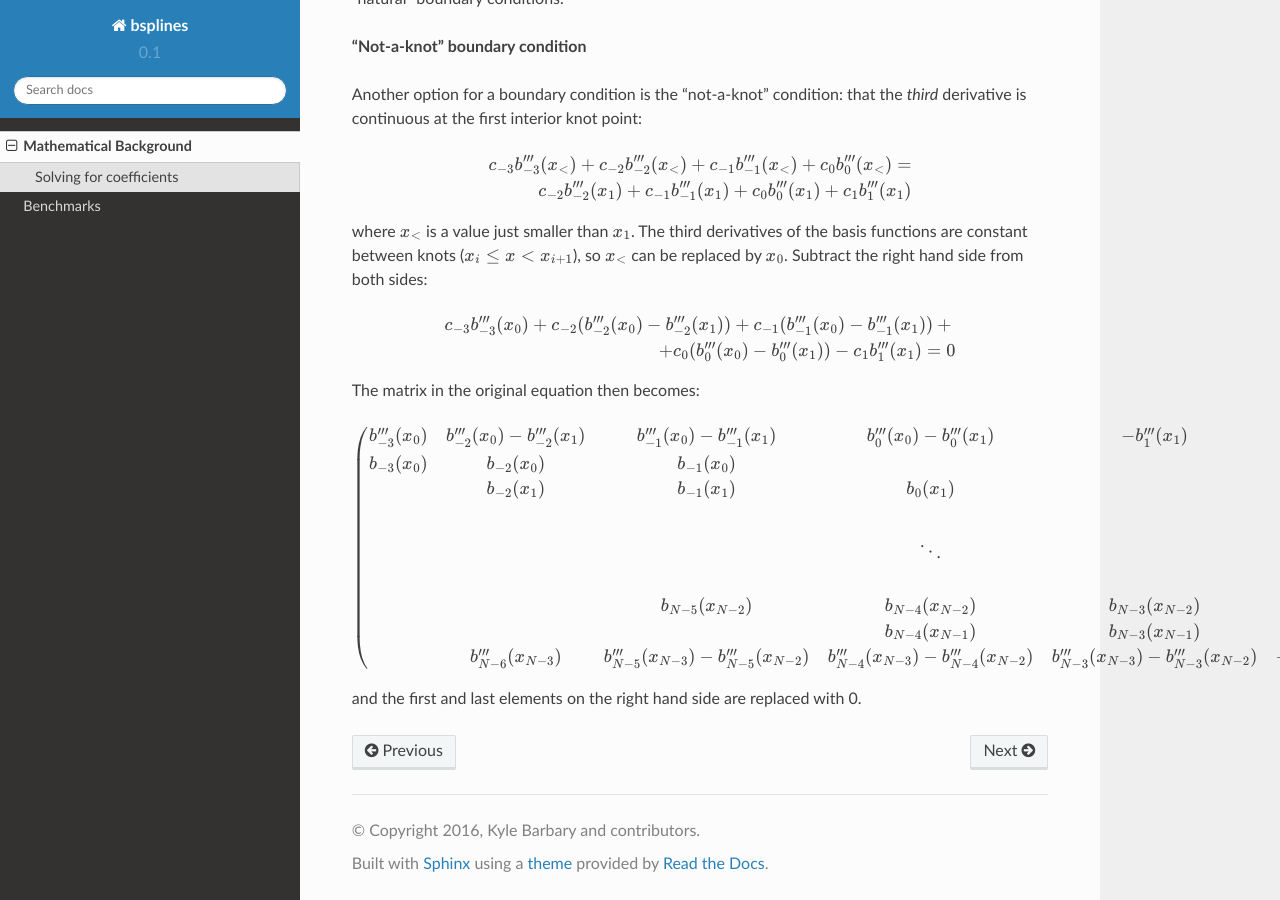
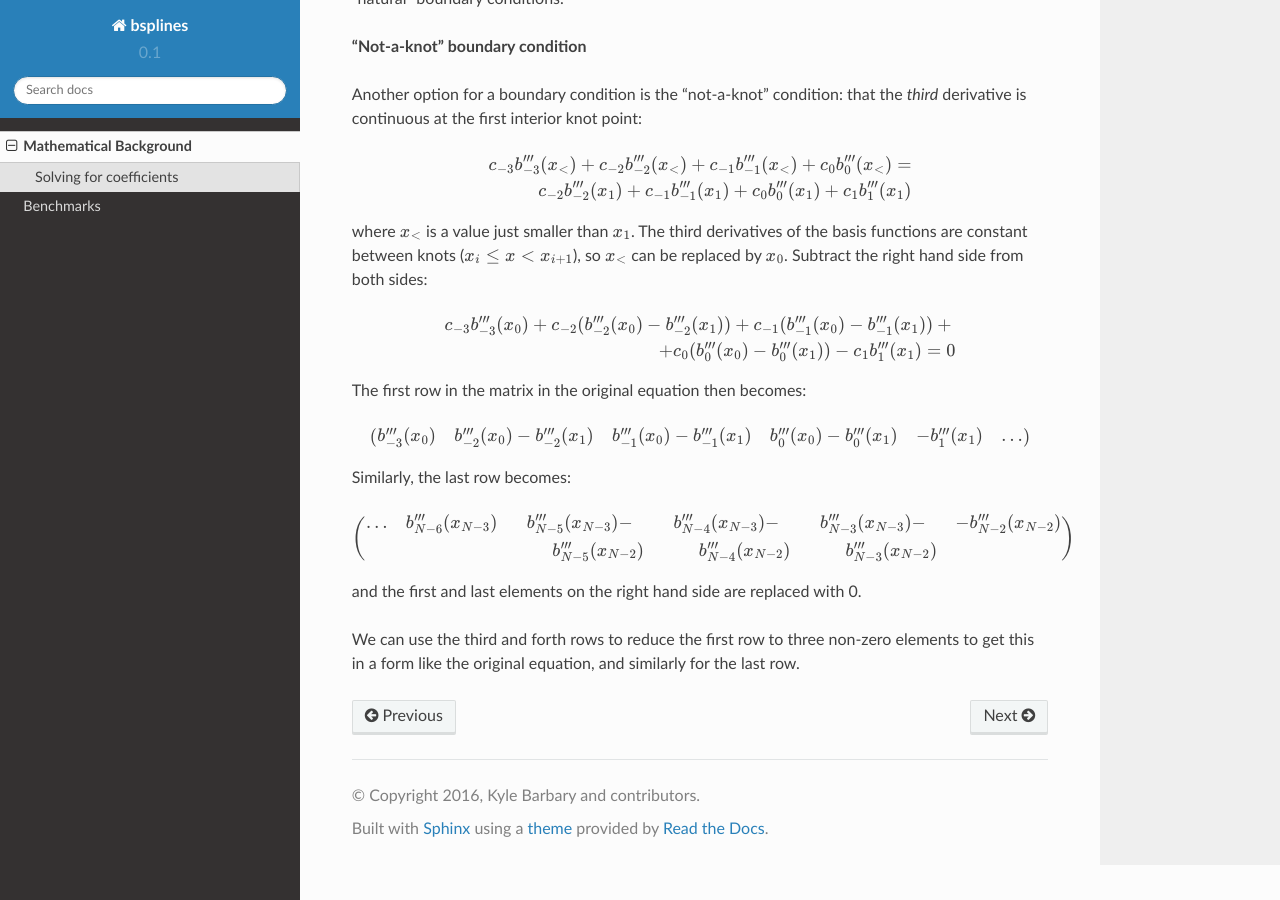
Before and after one commit to kbarbary/bsplines, a Sphinx documentation site: the page built from docs/background.rst, in a window 1280 px wide and 900 px high, scrolled down 1057 px. Built offline with Sphinx 7.4.7 and the Read the Docs theme 2.0.0, drawn with Linux system fonts in a browser that asks for light colours.

```diff
--- a/docs/background.rst
+++ b/docs/background.rst
@@ -92,27 +92,36 @@ point:
    c_{-3} b'''_{-3}(x_<) + c_{-2} b'''_{-2}(x_<) + c_{-1} b'''_{-1}(x_<) + c_{0} b'''_{0}(x_<) = \\
    c_{-2} b'''_{-2}(x_1) + c_{-1} b'''_{-1}(x_1) + c_{0} b'''_{0}(x_1) + c_{1} b'''_{1}(x_1)
 
-where :math:`x_<` is a value just smaller than :math:`x_1`. The third derivatives of the basis functions are constant between knots (:math:`x_i \le x < x_{i+1}`), so :math:`x_<` can be replaced by :math:`x_0`. Subtract the right hand side from both sides:
+where :math:`x_<` is a value just smaller than :math:`x_1`. The third
+derivatives of the basis functions are constant between knots
+(:math:`x_i \le x < x_{i+1}`), so :math:`x_<` can be replaced by
+:math:`x_0`. Subtract the right hand side from both sides:
 
 .. math::
 
    c_{-3} b'''_{-3}(x_0) + c_{-2} (b'''_{-2}(x_0) - b'''_{-2}(x_1))  + c_{-1} (b'''_{-1}(x_0) - b'''_{-1}(x_1))  + {} \\
    + c_{0} (b'''_{0}(x_0) - b'''_{0}(x_1)) - c_{1} b'''_{1}(x_1) = 0
 
-The matrix in the original equation then becomes:
+The first row in the matrix in the original equation then becomes:
 
 .. math::
 
    \left( \begin{array}{cccccc}
-   b'''_{-3}(x_0) & b'''_{-2}(x_0) - b'''_{-2}(x_1) & b'''_{-1}(x_0) - b'''_{-1}(x_1) & b'''_{0}(x_0) - b'''_{0}(x_1) & -b'''_{1}(x_1) \\
-   b_{-3}(x_0)    & b_{-2}(x_0)  & b_{-1}(x_0)  &            \\
-                  & b_{-2}(x_1)  & b_{-1}(x_1)  & b_{0}(x_1) \\
-   \\
-                  &              &              & \ddots     \\
-   \\
-                  &              & b_{N-5}(x_{N-2})  & b_{N-4}(x_{N-2})  & b_{N-3}(x_{N-2})  &                  \\
-                  &              &                   & b_{N-4}(x_{N-1})  & b_{N-3}(x_{N-1})  & b_{N-2}(x_{N-1}) \\
-                  & b'''_{N-6}(x_{N-3}) & b'''_{N-5}(x_{N-3}) - b'''_{N-5}(x_{N-2}) & b'''_{N-4}(x_{N-3}) - b'''_{N-4}(x_{N-2}) & b'''_{N-3}(x_{N-3}) - b'''_{N-3}(x_{N-2}) & -b'''_{N-2}(x_{N-2})
+   b'''_{-3}(x_0) & b'''_{-2}(x_0) - b'''_{-2}(x_1) & b'''_{-1}(x_0) - b'''_{-1}(x_1) & b'''_{0}(x_0) - b'''_{0}(x_1) & -b'''_{1}(x_1) & \ldots
    \end{array} \right)
 
+Similarly, the last row becomes:
+
+.. math::
+
+   \left( \begin{array}{ccccc}
+   \ldots & b'''_{N-6}(x_{N-3}) & b'''_{N-5}(x_{N-3}) - & b'''_{N-4}(x_{N-3}) -  & b'''_{N-3}(x_{N-3}) - & -b'''_{N-2}(x_{N-2}) \\
+          &                     & \qquad  b'''_{N-5}(x_{N-2}) & \qquad   b'''_{N-4}(x_{N-2}) & \qquad  b'''_{N-3}(x_{N-2}) &
+   \end{array} \right)
+
+
 and the first and last elements on the right hand side are replaced with 0.
+
+We can use the third and forth rows to reduce the first row to three
+non-zero elements to get this in a form like the original equation,
+and similarly for the last row.
--- a/docs/conf.py
+++ b/docs/conf.py
@@ -3,18 +3,23 @@ import os
 import sphinx_rtd_theme
 import matplotlib
 
+# generate api directory if it doesn't already exist
+if not os.path.exists('api'):
+    os.mkdir('api')
+
 extensions = [
     'sphinx.ext.autodoc',
     'sphinx.ext.autosummary',
     'sphinx.ext.mathjax',
-    'sphinx.ext.napoleon',
+    'numpydoc',
     'matplotlib.sphinxext.plot_directive']
 
 html_theme = "sphinx_rtd_theme"
 html_theme_path = [sphinx_rtd_theme.get_html_theme_path()]
 
 master_doc = 'index'
-autosummary_generate = True
+numpydoc_show_class_members = False
+autosummary_generate = ["index.rst"]
 autoclass_content = "class"
 autodoc_default_flags = ["members", "no-special-members"]
 
```
Also changed, not shown: docs/index.rst (+7 -3 lines), 2 other files.
